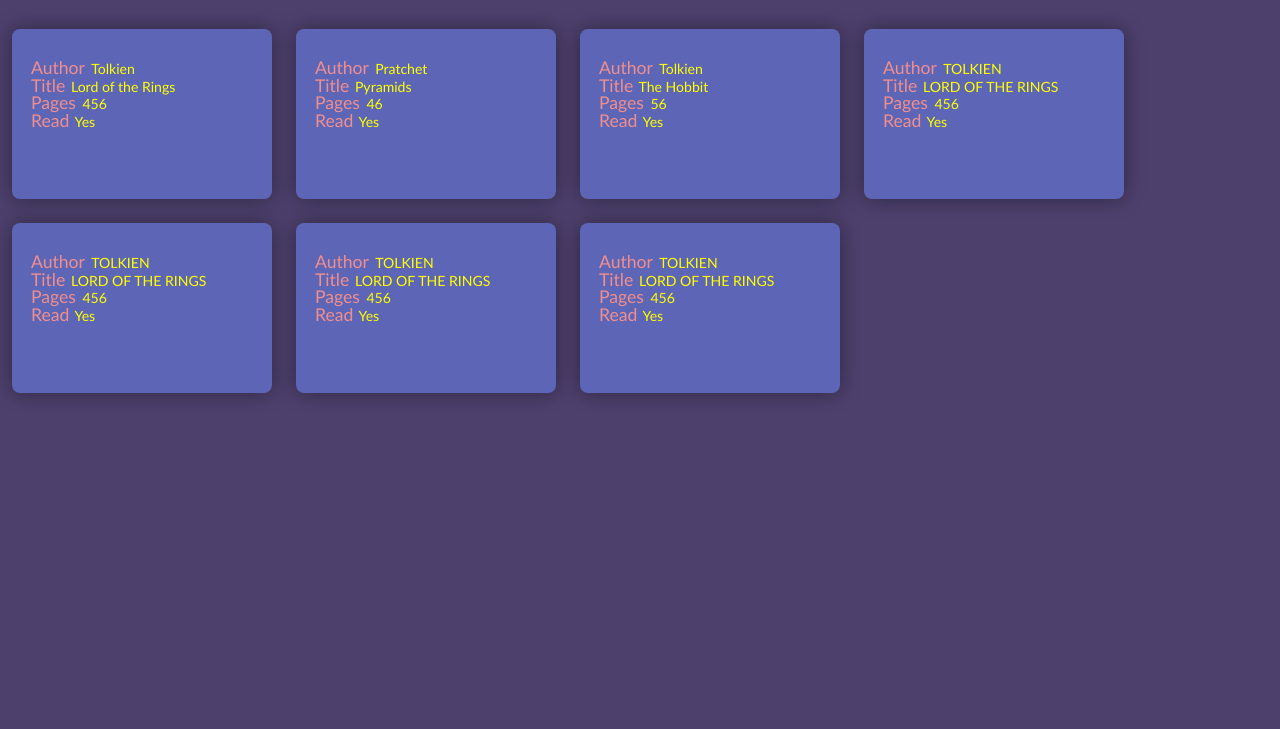
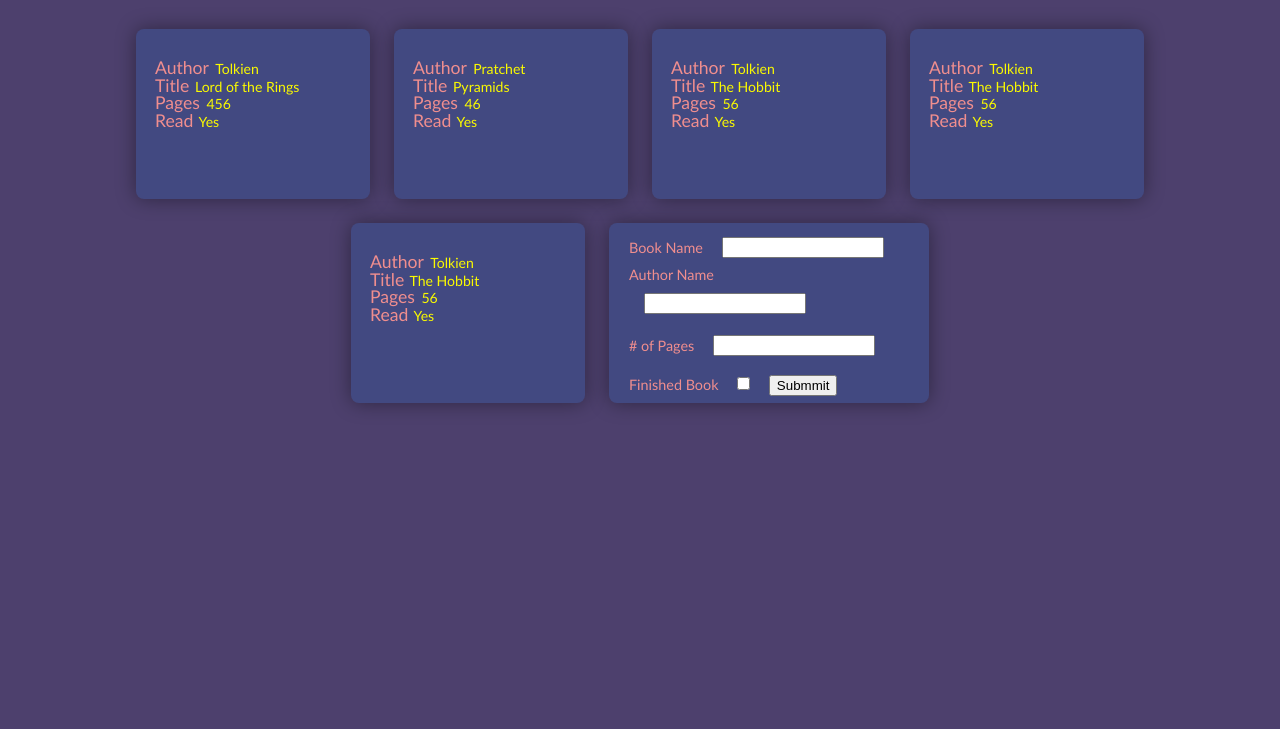
Before and after one commit to AlejandroNav/OdinLibrary, a plain HTML site: page library.html in a window 1280 px wide. Shown: the part 71-800 px from the top of the page. Drawn offline with Linux system fonts and the light colour scheme.

Commit message:
felx container

```diff
--- a/library.html
+++ b/library.html
@@ -52,7 +52,7 @@
                         <ul>
                             <li> Author <span> Tolkien</span> </li>
                             <li> Title<span> The Hobbit</span> </li>
-                            <li> Pages <span>56</span></li>
+                            <li> Pages <span> 56</span></li>
                             <li> Read<span> Yes</span> </li>
                         </ul>
                     </div>
@@ -61,9 +61,9 @@
                 <div class="card">
                     <div class="features">
                         <ul>
-                            <li> Author <span> TOLKIEN</span> </li>
-                            <li> Title<span> LORD OF THE RINGS</span> </li>
-                            <li> Pages <span>456</span></li>
+                            <li> Author <span> Tolkien</span> </li>
+                            <li> Title<span> The Hobbit</span> </li>
+                            <li> Pages <span> 56</span></li>
                             <li> Read<span> Yes</span> </li>
                         </ul>
                     </div>
@@ -72,35 +72,36 @@
                 <div class="card">
                     <div class="features">
                         <ul>
-                            <li> Author <span> TOLKIEN</span> </li>
-                            <li> Title<span> LORD OF THE RINGS</span> </li>
-                            <li> Pages <span>456</span></li>
+                            <li> Author <span> Tolkien</span> </li>
+                            <li> Title<span> The Hobbit</span> </li>
+                            <li> Pages <span> 56</span></li>
                             <li> Read<span> Yes</span> </li>
                         </ul>
                     </div>
                     <!--/features-->
                 </div>
-                <div class="card">
-                    <div class="features">
-                        <ul>
-                            <li> Author <span> TOLKIEN</span> </li>
-                            <li> Title<span> LORD OF THE RINGS</span> </li>
-                            <li> Pages <span>456</span></li>
-                            <li> Read<span> Yes</span> </li>
-                        </ul>
+                <div class="card" id="formy">
+                    <form action="#">
+                        <div>
+                            <label for="name-input">Book Name</label>
+                            <input type="text" name="" id="name-input">
                         </div>
-                    <!--/features-->
+                        <div>
+                            <label for="author-input">Author Name</label>
+                            <input type="text" name="" id="author-input">
                         </div>
-                <div class="card">
-                    <div class="features">
-                        <ul>
-                            <li> Author <span> TOLKIEN</span> </li>
-                            <li> Title<span> LORD OF THE RINGS</span> </li>
-                            <li> Pages <span>456</span></li>
-                            <li> Read<span> Yes</span> </li>
-                        </ul>
+                        <div>
+                            <label for="pages-input"># of Pages</label>
+                            <input type="number" name="" id="pages-input">
                         </div>
-                    <!--/features-->
+                        <div>
+                            <label for="finish-check">Finished Book</label>
+                            <input type="checkbox" name="" id="finish-chec">
+                            <button type="submit">Submmit</button>
+                        </div>
+                    </form>
+                </div>
+
     </div>
     </article>
 
--- a/style.css
+++ b/style.css
@@ -71,28 +71,46 @@
     padding-top: 0.25rem;
     margin: 10px;
 }
-
+.card-container{
+    display: flex;
+    flex-wrap: wrap;
+    justify-content: center;
+}
 .card {
-    background: rgb(93, 102, 182);
+    background: rgb(66, 73, 129);
     box-shadow: 0 0 20px rgba(0, 0, 0, 0.4);
     border-radius: 8px;
     margin: 12px ;
     width: calc(20% - 20px);
     /* 1/3 minus the margins (20+20) */
-    max-width: 250px;
+    max-width: 210px;
     min-width: 150px;
     text-align: center;
     color: rgb(240, 142, 142);
-    font-size: 1.2em;
-    float: left;
+    font-size: 1.1em;
     min-height: 130px;
     max-height: 200px;
     padding: 30px 5px 10px 19px;
-    font-size: 1.1em;
     text-align: left;
 }
+#formy {
+    max-width: 260px;
+    min-width: 280px;
+    text-align: left;
+    color: rgb(240, 142, 142);
+    min-height: 130px;
+    max-height: 200px;
+    padding:3px 20px;
+    font-size: .9em;
+}
+
+#formy input {
+    font-size: .8em;
+    padding-top: 0.25rem;
+    margin: 10.5px 15px;
+}
 .card span{
-    color: yellow;
+    color: rgb(250, 250, 0);
     font-size: .8em;
     padding: 2px;
 }
@@ -104,16 +122,17 @@
         }
         #container {
             flex-direction: row;
+            justify-content: center;
         }
     }
 
     @media screen and (min-width: 1025px) {
-        body {}
         nav a {
             font-size: 1.5em;
             padding: 22px 13px;
         }
         #container {
             flex-direction: row;
+            justify-content: center;
         }
     }
```
Lines whose indentation alone changed are shown as unchanged.
